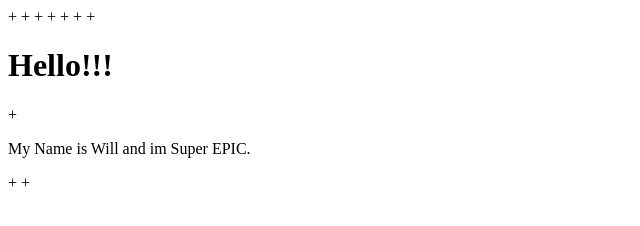
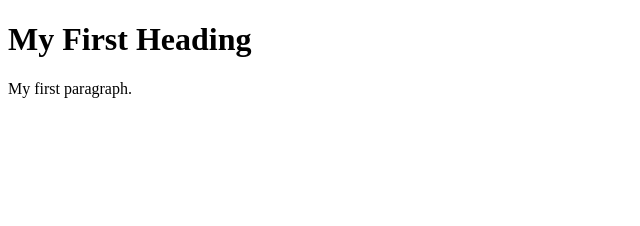
Before and after one commit to Willmate123/Willmate123.github.io, a plain HTML site: page index.html in a window 1280 px wide. Shown: the whole page, without its empty margins (0-640 px from the left). Drawn offline with Linux system fonts and the light colour scheme.

Commit message:
Update index.html

```diff
--- a/index.html
+++ b/index.html
@@ -1,10 +1,10 @@
-+<!DOCTYPE html>
-+<html>
-+  <head>
-+    <title>Wills-Stuff</title>
-+  </head>
-+  <body>
-+    <h1>Hello!!!</h1>
-+    <p>My Name is Will and im Super EPIC.</p>
-+  </body>
-+</html>
+<!DOCTYPE html>
+<html>
+<body>
+
+<h1>My First Heading</h1>
+
+<p>My first paragraph.</p>
+
+</body>
+</html>
```
